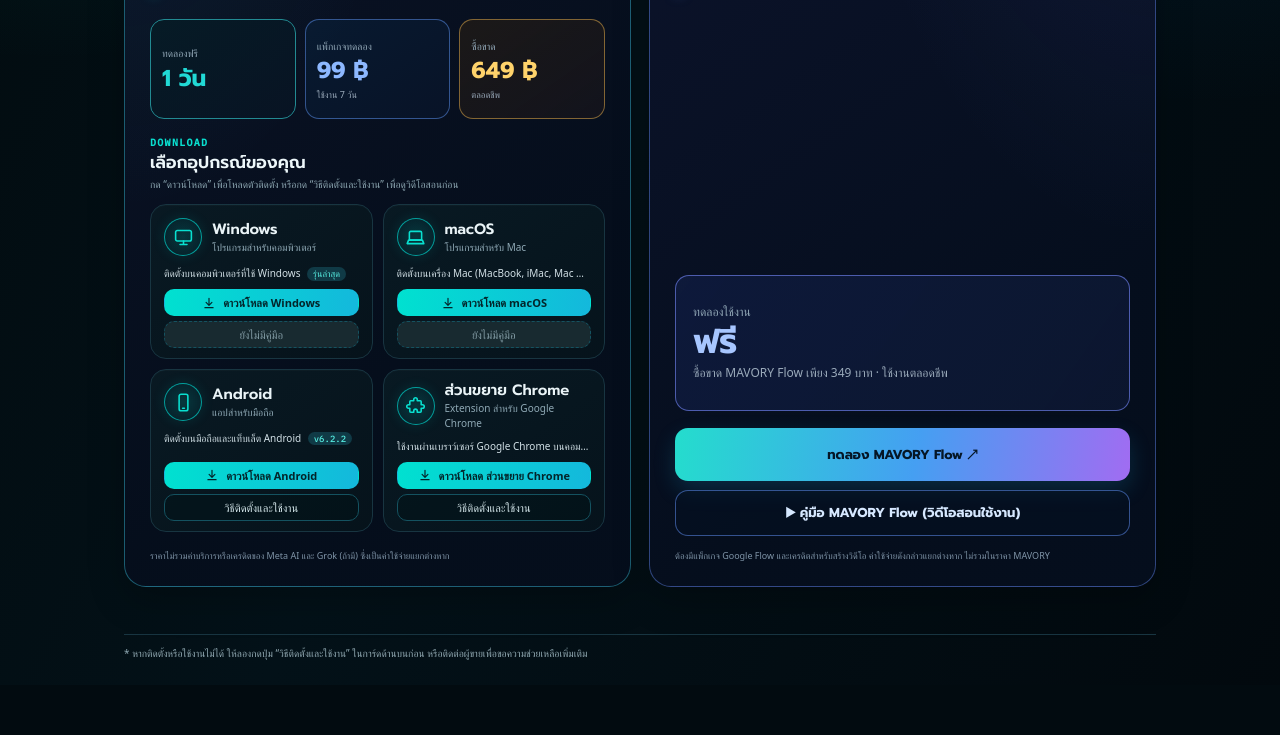
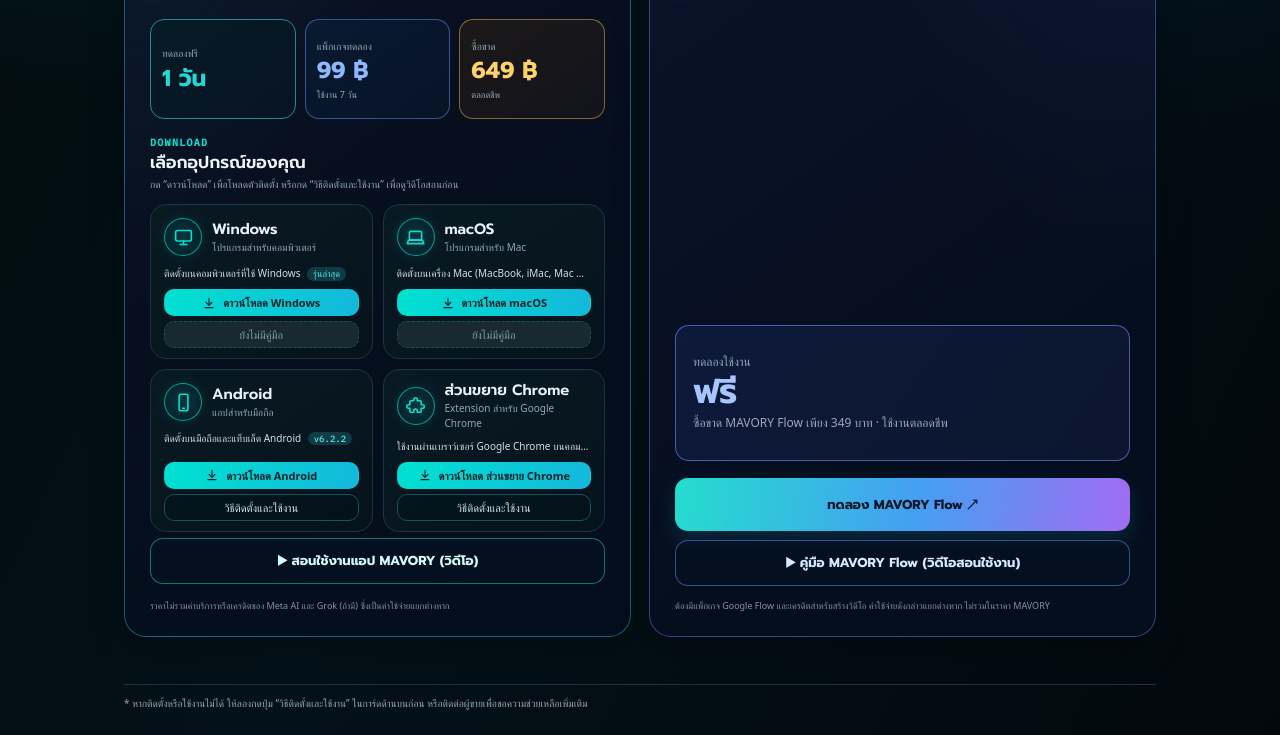
Before and after one commit to mavoryai-cell/mavory, a plain HTML site: page download/index.html in a window 1280 px wide. Shown: the part 757-1492 px from the top of the page. Before the commit the page ends 1442 px from the top, so only its background shows below. Drawn offline with Linux system fonts and the light colour scheme; a web font is replaced by a local one.

Commit message:
Add files via upload

```diff
--- a/download/index.html
+++ b/download/index.html
@@ -123,6 +123,7 @@ a.man:hover{background:rgba(0,208,205,.055)}
 .dl-box .card{background:linear-gradient(145deg,rgba(9,26,35,.94),rgba(6,19,27,.94))}
 .product-cta.ghost{margin-top:9px;min-height:46px;background:rgba(5,17,34,.5);color:#d6e8ff;border:1px solid rgba(101,150,255,.5);box-shadow:none}
 .product-cta.ghost:hover{box-shadow:0 0 14px rgba(101,150,255,.2)}
+.product-cta.meta-guide{border-color:rgba(33,217,213,.5);color:#d4fbf8;margin-top:2px;margin-bottom:2px}
 </style>
 </head>
 <body>
@@ -176,6 +177,7 @@ a.man:hover{background:rgba(0,208,205,.055)}
         <p class="dl-sub">กด “ดาวน์โหลด” เพื่อโหลดตัวติดตั้ง หรือกด “วิธีติดตั้งและใช้งาน” เพื่อดูวิดีโอสอนก่อน</p>
         <div class="grid" id="grid"></div>
       </div>
+      <a class="product-cta ghost meta-guide" href="https://www.youtube.com/watch?v=fqZxmxwr60c" target="_blank" rel="noopener">▶ สอนใช้งานแอป MAVORY (วิดีโอ)</a>
       <p class="product-note">ราคาไม่รวมค่าบริการหรือเครดิตของ Meta AI และ Grok (ถ้ามี) ซึ่งเป็นค่าใช้จ่ายแยกต่างหาก</p>
     </article>
 
```
